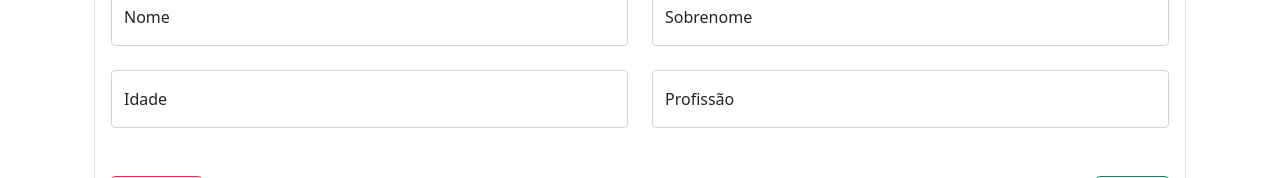
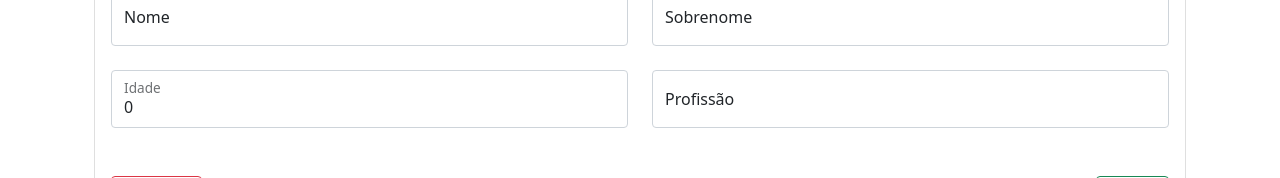
Before and after one commit to brunbs/bootcamp-santander-fullstack, an Angular app in the folder Angular/crud-dio-angular/: page /users/form in a window 1280 px wide. Shown: the part 205-383 px from the top of the page. Built offline with nearby package versions, Linux system fonts and the light colour scheme.

Commit message:
Create formBuilder to group form inputs

```diff
--- a/Angular/crud-dio-angular/src/app/app.module.ts
+++ b/Angular/crud-dio-angular/src/app/app.module.ts
@@ -7,6 +7,7 @@ import { HeaderComponent } from './components/header/header.component';
 import { UserListComponent } from './pages/users/user-list/user-list.component';
 import { UserFormComponent } from './pages/users/user-form/user-form.component';
 import { HttpClientModule } from '@angular/common/http'
+import { FormsModule, ReactiveFormsModule } from '@angular/forms';
 
 @NgModule({
   declarations: [
@@ -18,7 +19,9 @@ import { HttpClientModule } from '@angular/common/http'
   imports: [
     BrowserModule,
     AppRoutingModule,
-    HttpClientModule
+    HttpClientModule,
+    FormsModule,
+    ReactiveFormsModule
   ],
   providers: [],
   bootstrap: [AppComponent]
--- a/Angular/crud-dio-angular/src/app/pages/users/user-form/user-form.component.html
+++ b/Angular/crud-dio-angular/src/app/pages/users/user-form/user-form.component.html
@@ -1,17 +1,17 @@
 <div class="card w-100 my-5">
     <div class="card-body">
         <h1 class="card-title text-center">Formulário de Usuários</h1>
-        <form>
+        <form [formGroup]="userForm">
             <div class="row my-4">
                 <div class="col-6">
                     <div class="form-floating">
-                        <input type="text" class="form-control" id="nome" placeholder="Digite seu nome">
+                        <input type="text" class="form-control" formControlName="nome" id="nome" placeholder="Digite seu nome">
                         <label for="nome">Nome</label>
                     </div>
                 </div>
                 <div class="col-6">
                     <div class="form-floating">
-                        <input type="text" class="form-control" id="sobrenome" placeholder="Digite seu sobrenome">
+                        <input type="text" class="form-control" formControlName="sobrenome" id="sobrenome" placeholder="Digite seu sobrenome">
                         <label for="sobrenome">Sobrenome</label>
                     </div>
                 </div>
@@ -19,13 +19,13 @@
             <div class="row my-4">
                 <div class="col-6">
                     <div class="form-floating">
-                        <input type="text" class="form-control" id="idade" placeholder="Digite sua idade">
+                        <input type="text" class="form-control" formControlName="id" id="idade" placeholder="Digite sua idade">
                         <label for="idade">Idade</label>
                     </div>
                 </div>
                 <div class="col-6">
                     <div class="form-floating">
-                        <input type="text" class="form-control" id="profissao" placeholder="Digite sua profissão">
+                        <input type="text" class="form-control" formControlName="profissao" id="profissao" placeholder="Digite sua profissão">
                         <label for="profissao">Profissão</label>
                     </div>
                 </div>
@@ -33,7 +33,7 @@
             <div class="row my-4">
                 <div class="form-group col-12 mt-4">
                     <button type="button" class="btn btn-outline-danger float-start">Cancelar</button>
-                    <button type="button" class="btn btn-outline-success float-end">Enviar</button>
+                    <button type="button" class="btn btn-outline-success float-end" (click)="createUser()">Enviar</button>
                 </div>
             </div>
         </form>
--- a/Angular/crud-dio-angular/src/app/pages/users/user-form/user-form.component.ts
+++ b/Angular/crud-dio-angular/src/app/pages/users/user-form/user-form.component.ts
@@ -1,4 +1,5 @@
 import { Component, OnInit } from '@angular/core';
+import { FormBuilder, FormGroup } from '@angular/forms';
 
 @Component({
   selector: 'app-user-form',
@@ -7,9 +8,23 @@ import { Component, OnInit } from '@angular/core';
 })
 export class UserFormComponent implements OnInit {
 
-  constructor() { }
+  userForm: FormGroup;
+
+  constructor(private fb: FormBuilder) {
+    this.userForm = this.fb.group({
+      id: 0,
+      nome: '',
+      sobrenome: '',
+      idade: 0,
+      profissao: ''
+    })
+  }
 
   ngOnInit(): void {
   }
 
+  createUser(): void {
+
+  }
+
 }
```
